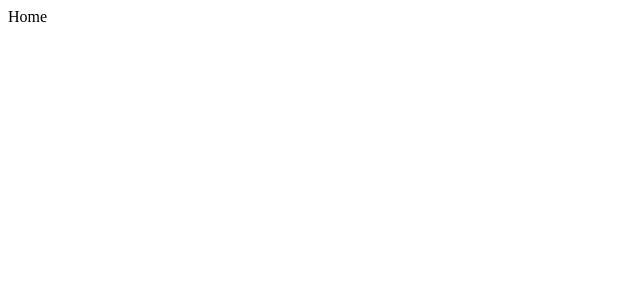
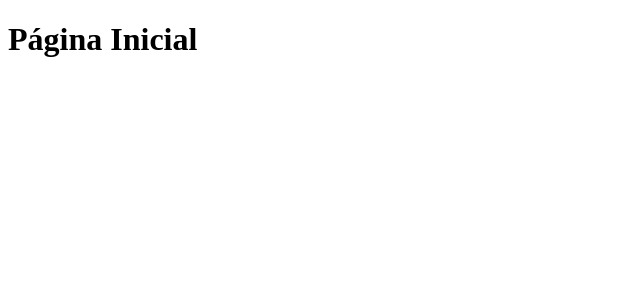
Before and after one commit to Spiielberg/ideia-unica, a Next.js app: page / in a window 1280 px wide. Shown: the top 300 px of the page, without its empty margins (0-640 px from the left). Built offline with nearby package versions, Linux system fonts and the light colour scheme.

Commit message:
nova chamada na home

```diff
--- a/pages/index.js
+++ b/pages/index.js
@@ -1,5 +1,9 @@
 function Home() {
-  return <div>Home</div>;
+  return (
+    <>
+      <h1>Página Inicial</h1>
+    </>
+  );
 }
 
 export default Home;
```
